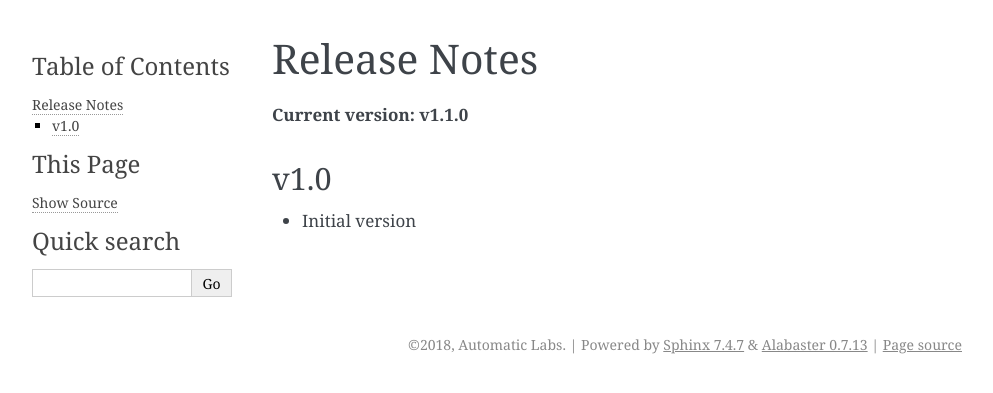
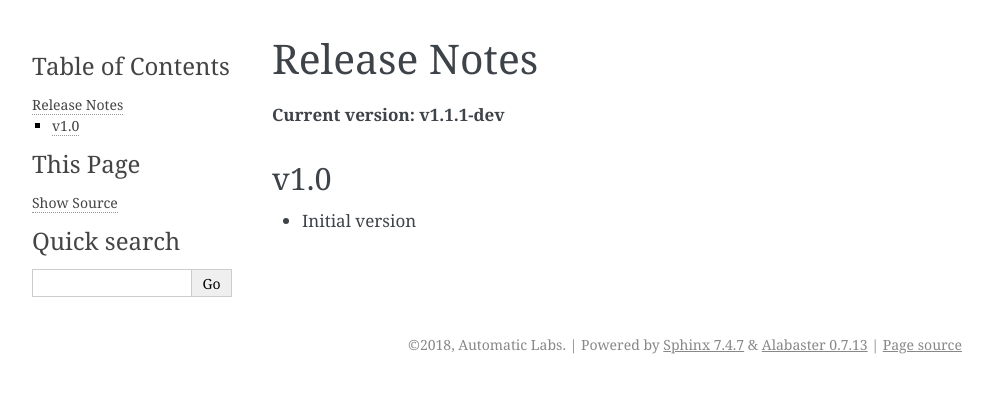
Before and after one commit to cloudchacho/taskhawk-python, a Sphinx documentation site: the page built from docs/releases.rst, in a window 1280 px wide. Shown: the top 393 px of the page, without its empty margins (148-1141 px from the left). Built offline with Sphinx 7.4.7, drawn with Linux system fonts in a browser that asks for light colours.

Commit message:
Bump version: 1.1.0 → 1.1.1-dev

```diff
--- a/docs/conf.py
+++ b/docs/conf.py
@@ -32,7 +32,7 @@ author = 'Automatic Labs'
 # The short X.Y version
 version = '1.0'
 # The full version, including alpha/beta/rc tags
-release = '1.1.0'
+release = '1.1.1-dev'
 
 
 # -- General configuration ---------------------------------------------------
--- a/docs/releases.rst
+++ b/docs/releases.rst
@@ -1,7 +1,7 @@
 Release Notes
 =============
 
-**Current version: v1.1.0**
+**Current version: v1.1.1-dev**
 
 v1.0
 ~~~~
--- a/taskhawk/__init__.py
+++ b/taskhawk/__init__.py
@@ -7,7 +7,7 @@ taskhawk
 
 
 # semantic versioning (http://semver.org/)
-VERSION = '1.1.0'
+VERSION = '1.1.1-dev'
 
 
 from .models import Message, Priority  # noqa
```
Also changed, not shown: .bumpversion.cfg.
